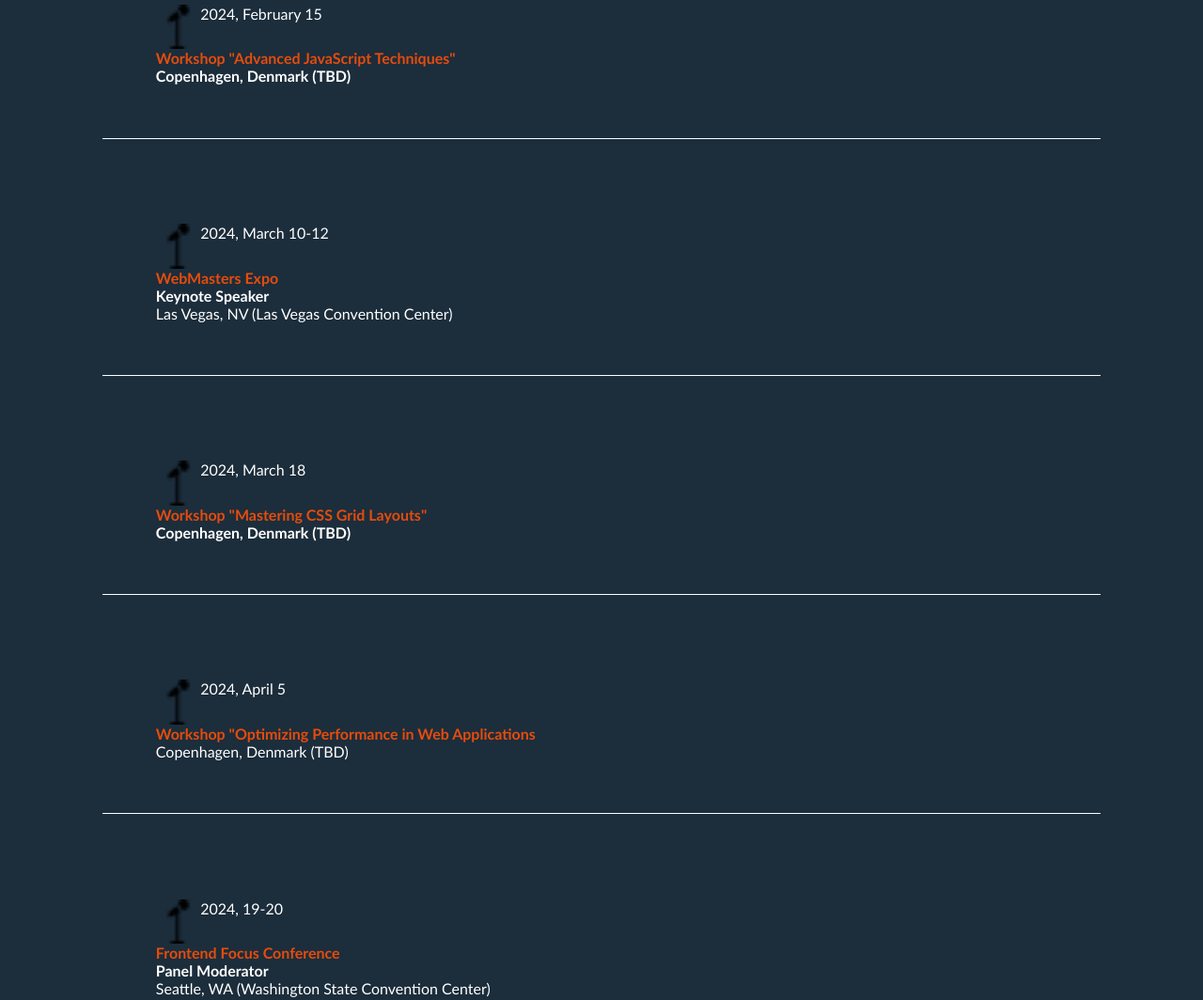
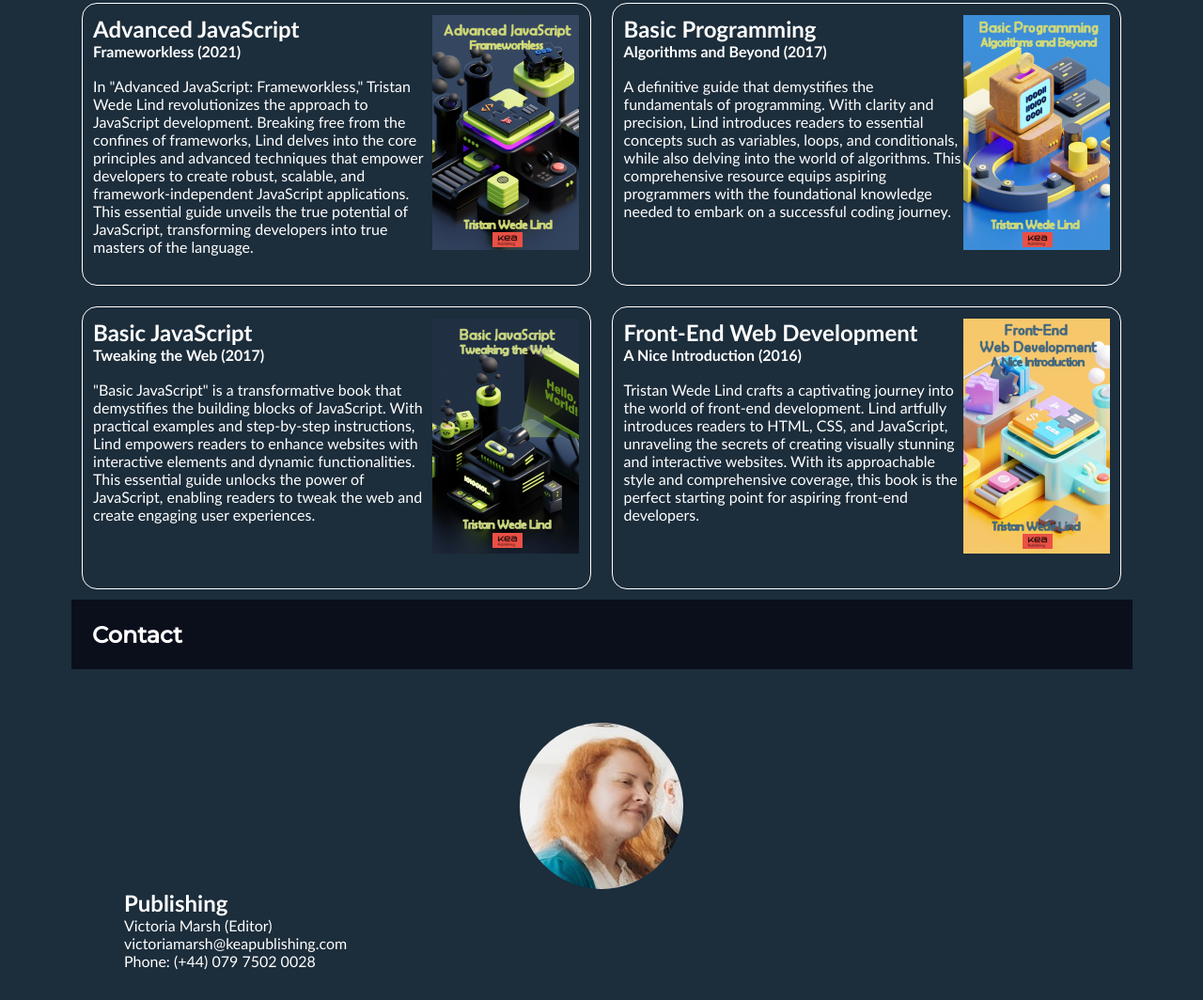
Before and after one commit to Helbob/tristan-wede-lind-ux, a plain HTML site: page index.html in a window 1280 px wide. Shown: the part 3559-4623 px from the top of the page at 94% size. Drawn offline with Linux system fonts and the light colour scheme.

Commit message:
more css

```diff
--- a/css/style.css
+++ b/css/style.css
@@ -188,6 +188,7 @@ li a {
   display: flex;
   flex-direction: column;
   color: var(--white);
+  border-bottom: 0.1rem solid var(--headlineTxtColor);
 }
 
 #books img {
@@ -203,7 +204,7 @@ li a {
 
 /* Contact mobile */
 
-#contact img {
+.profile {
   border-radius: 50%;
   width: 30%;
   align-self: center;
@@ -218,6 +219,10 @@ li a {
 
 .contact-form {
   margin-top: 10%;
+}
+
+#conference {
+  display: none;
 }
 
 fieldset {
@@ -399,3 +404,108 @@ footer p {
 }
 
 /* on tour desktop */
+@media (min-width: 1024px) {
+  #on-tour article {
+    margin: 3%;
+  }
+
+  .tour-box {
+    display: flex;
+    flex-direction: column;
+    border: 0.1rem solid var(--headlineTxtColor);
+    border-radius: 1rem;
+    padding: 2%;
+    color: var(--white);
+  }
+
+  .tour-box img {
+    width: auto;
+    padding: 0;
+  }
+
+  .flex {
+    display: flex;
+  }
+
+  .blue-txt {
+    color: var(--txtBlue);
+    font-weight: bold;
+  }
+
+  .red-txt {
+    color: var(--txtRed);
+    font-weight: bold;
+  }
+
+  #boxes {
+    display: grid;
+    grid-template-columns: 1fr 1fr;
+  }
+}
+
+/* books desktop */
+@media (min-width: 1024px) {
+  #books-boxes {
+    display: grid;
+    grid-template-columns: 1fr 1fr;
+  }
+  #books article {
+    padding: 2%;
+    display: flex;
+    flex-direction: row;
+    color: var(--white);
+    border: 0.1rem solid var(--headlineTxtColor);
+    margin: 2%;
+    border-radius: 1rem;
+  }
+
+  #books img {
+    width: auto;
+    align-self: center;
+    padding-bottom: 5%;
+  }
+
+  .bold {
+    font-weight: bold;
+    padding-bottom: 5%;
+  }
+
+  .left {
+    order: -1;
+    display: flex;
+    flex-direction: column;
+  }
+}
+
+/* Contact mobile */
+@media (min-width: 1024px) {
+  .profile {
+    border-radius: 50%;
+    width: auto;
+    align-self: center;
+  }
+
+  #contact article {
+    display: flex;
+    flex-direction: column;
+    padding: 5%;
+    color: var(--white);
+  }
+
+  .contact-form {
+    margin-top: 10%;
+  }
+
+  fieldset {
+    display: flex;
+    flex-direction: column;
+    gap: 5px;
+    border-radius: 3%;
+  }
+  #conference {
+    display: block;
+  }
+
+  #profiles {
+  }
+}
--- a/index.html
+++ b/index.html
@@ -117,6 +117,7 @@
       <section id="on-tour">
         <h2 class="headline">On tour</h2>
         <img src="img/tristan_1280.jpg" alt="" />
+        <div id="boxes">
           <article class="tour-box">
             <div class="flex">
               <img src="img/microphone.png" alt="" />
@@ -245,101 +246,120 @@
             </p>
             <p>Aarhus, Denmark (TBD)</p>
           </article>
+        </div>
       </section>
       <section id="books">
         <h2 class="headline">Books</h2>
+        <div id="books-boxes">
           <article>
             <img src="img/book_php.png" alt="" />
+            <div class="left">
               <h2>Advanced PHP</h2>
               <p class="bold">From Zero to Hero (2023)</p>
               <p>
                 "Advanced PHP: From Zero to Hero" is a groundbreaking book that
                 unlocks the full potential of PHP programming. With meticulous
-            detail, Lind guides readers through advanced concepts, empowering
-            them to master complex topics such as object-oriented programming,
-            database integration, and secure web application development. This
-            comprehensive guide is a must-have for aspiring PHP developers
-            seeking to elevate their skills to heroic heights.
+                detail, Lind guides readers through advanced concepts,
+                empowering them to master complex topics such as object-oriented
+                programming, database integration, and secure web application
+                development. This comprehensive guide is a must-have for
+                aspiring PHP developers seeking to elevate their skills to
+                heroic heights.
               </p>
+            </div>
           </article>
           <article>
             <img src="img/book_css.png" alt="" />
+            <div class="left">
               <h2>CSS for Developers</h2>
               <p class="bold">A Visual Journey (2022)</p>
               <p>
                 This work offers an immersive exploration of CSS that transcends
                 mere syntax. Through vivid illustrations and practical examples,
-            Lind demystifies the intricacies of CSS, equipping developers with
-            the tools to craft stunning, responsive designs. This visual
-            masterpiece is an indispensable companion for developers seeking to
-            elevate their CSS skills and create visually captivating websites.
+                Lind demystifies the intricacies of CSS, equipping developers
+                with the tools to craft stunning, responsive designs. This
+                visual masterpiece is an indispensable companion for developers
+                seeking to elevate their CSS skills and create visually
+                captivating websites.
               </p>
+            </div>
           </article>
           <article>
             <img src="img/book_js.png" alt="" />
+            <div class="left">
               <h2>Advanced JavaScript</h2>
               <p class="bold">Frameworkless (2021)</p>
               <p>
                 In "Advanced JavaScript: Frameworkless," Tristan Wede Lind
-            revolutionizes the approach to JavaScript development. Breaking free
-            from the confines of frameworks, Lind delves into the core
-            principles and advanced techniques that empower developers to create
-            robust, scalable, and framework-independent JavaScript applications.
-            This essential guide unveils the true potential of JavaScript,
-            transforming developers into true masters of the language.
+                revolutionizes the approach to JavaScript development. Breaking
+                free from the confines of frameworks, Lind delves into the core
+                principles and advanced techniques that empower developers to
+                create robust, scalable, and framework-independent JavaScript
+                applications. This essential guide unveils the true potential of
+                JavaScript, transforming developers into true masters of the
+                language.
               </p>
+            </div>
           </article>
           <article>
             <img src="img/book_programming.png" alt="" />
+            <div class="left">
               <h2>Basic Programming</h2>
               <p class="bold">Algorithms and Beyond (2017)</p>
               <p>
-            A definitive guide that demystifies the fundamentals of programming.
-            With clarity and precision, Lind introduces readers to essential
-            concepts such as variables, loops, and conditionals, while also
-            delving into the world of algorithms. This comprehensive resource
-            equips aspiring programmers with the foundational knowledge needed
-            to embark on a successful coding journey.
+                A definitive guide that demystifies the fundamentals of
+                programming. With clarity and precision, Lind introduces readers
+                to essential concepts such as variables, loops, and
+                conditionals, while also delving into the world of algorithms.
+                This comprehensive resource equips aspiring programmers with the
+                foundational knowledge needed to embark on a successful coding
+                journey.
               </p>
+            </div>
           </article>
           <article>
             <img src="img/book_js_basic.png" alt="" />
+            <div class="left">
               <h2>Basic JavaScript</h2>
               <p class="bold">Tweaking the Web (2017)</p>
               <p>
                 "Basic JavaScript" is a transformative book that demystifies the
                 building blocks of JavaScript. With practical examples and
-            step-by-step instructions, Lind empowers readers to enhance websites
-            with interactive elements and dynamic functionalities. This
-            essential guide unlocks the power of JavaScript, enabling readers to
-            tweak the web and create engaging user experiences.
+                step-by-step instructions, Lind empowers readers to enhance
+                websites with interactive elements and dynamic functionalities.
+                This essential guide unlocks the power of JavaScript, enabling
+                readers to tweak the web and create engaging user experiences.
               </p>
+            </div>
           </article>
           <article>
             <img src="img/book_front_end.png" alt="" />
+            <div class="left">
               <h2>Front-End Web Development</h2>
               <p class="bold">A Nice Introduction (2016)</p>
               <p>
                 Tristan Wede Lind crafts a captivating journey into the world of
                 front-end development. Lind artfully introduces readers to HTML,
                 CSS, and JavaScript, unraveling the secrets of creating visually
-            stunning and interactive websites. With its approachable style and
-            comprehensive coverage, this book is the perfect starting point for
-            aspiring front-end developers.
+                stunning and interactive websites. With its approachable style
+                and comprehensive coverage, this book is the perfect starting
+                point for aspiring front-end developers.
               </p>
+            </div>
           </article>
+        </div>
       </section>
       <section id="contact">
         <h2 class="headline">Contact</h2>
-        <article>
-          <img src="img/victoria.png" alt="" />
+        <article id="profiles">
+          <img src="img/victoria.png" alt="" class="profile" />
           <h2>Publishing</h2>
           <p>Victoria Marsh (Editor)</p>
           <p>victoriamarsh@keapublishing.com</p>
           <p>Phone: (+44) 079 7502 0028</p>
         </article>
         <article>
-          <img src="img/elly.png" alt="" />
+          <img src="img/elly.png" alt="" class="profile" />
           <h2>Booking</h2>
           <p>Elly Houthuijzen (Agent)</p>
           <p>elly@houthuijzen.com</p>
@@ -357,6 +377,7 @@
             </fieldset>
           </form>
         </article>
+        <img src="img/conference.jpg" alt="" id="conference" />
       </section>
       <footer>
         <div id="kea-publishing">
```
Lines whose indentation alone changed are shown as unchanged.
